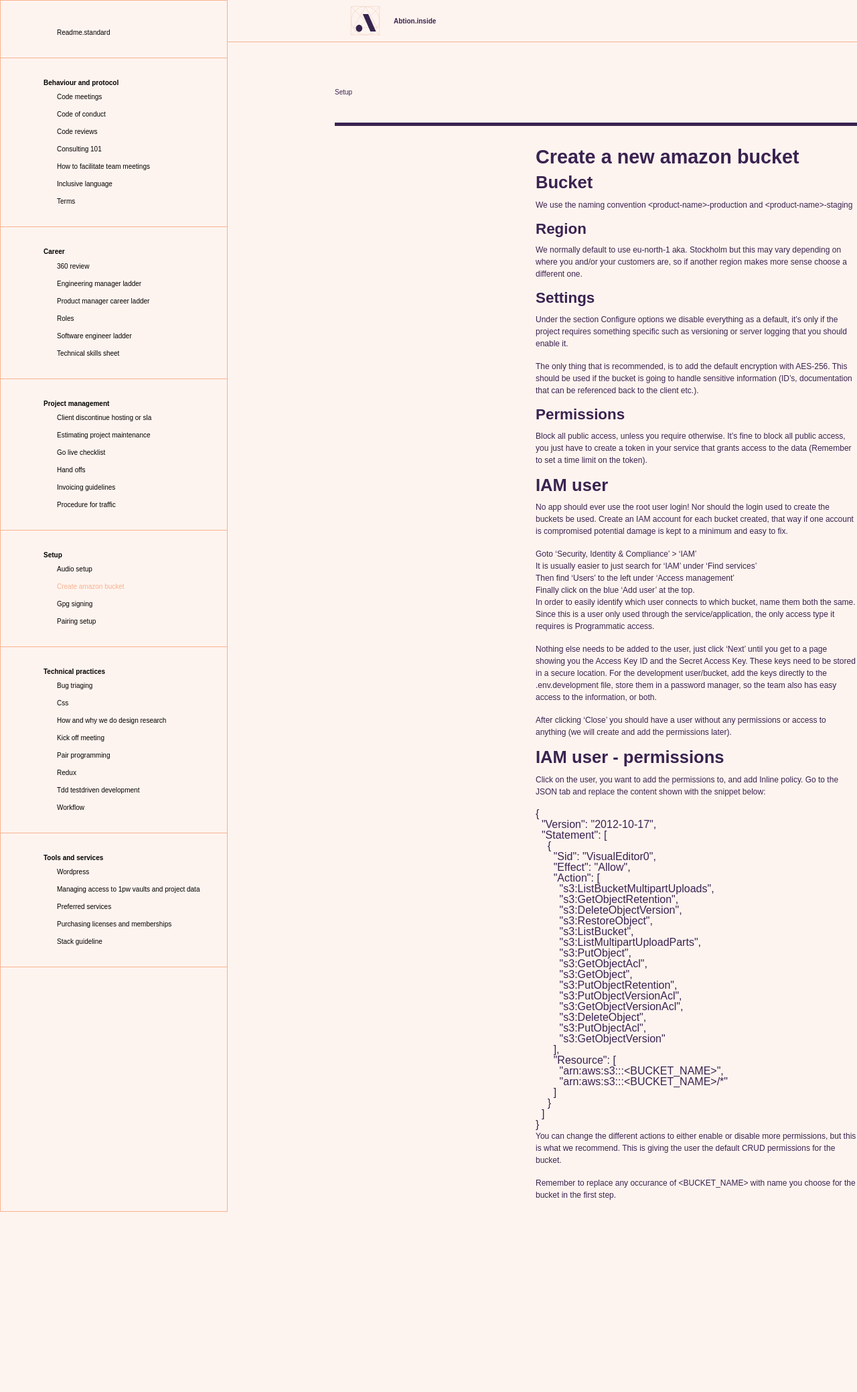
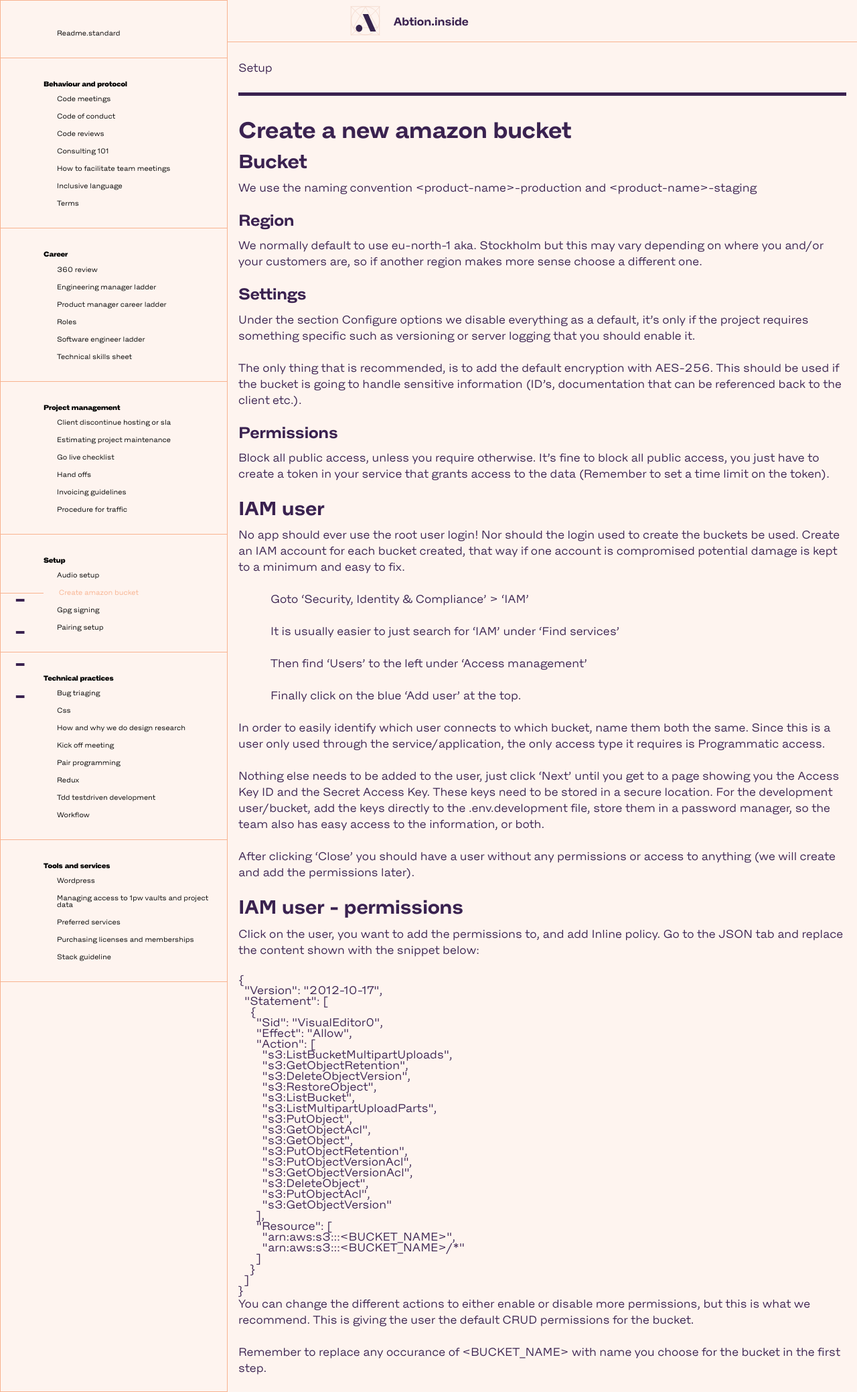
Before and after one commit to abtion/guidelines, a Jekyll site: the page built from setup/create_amazon_bucket.md, in a window 1280 px wide. Shown: the whole page at 67% size. Built offline with Jekyll 4.4.1, drawn with Linux system fonts in a browser that asks for light colours; some web fonts are replaced; our own code applies the rules of GitHub Pages for plain Markdown files; before the commit the page ends 1809 px from its top, so only the background shows below that.

Commit message:
WIP: WORK IN PROGRESS

```diff
--- /dev/null
+++ b/_includes/content.html
@@ -0,0 +1,8 @@
+<div class="content_wrapper">
+  <div class="content__head">
+    {{ page.dir | remove_first: "/" | split: "" | reverse | join: "" | remove_first: "/" | split: ""
+    | reverse | join: "" | replace: "_", " " | replace: "/", " / " | capitalize }}
+  </div>
+
+  <div class="content__body">{{ content }}</div>
+</div>
--- a/_layouts/default.html
+++ b/_layouts/default.html
@@ -5,17 +5,7 @@
     {%- include sidebar.html -%}
     <main>
       {%- include header.html -%}
-      <div class="wrapper">
-        <div class="content__head">
-          {{ page.dir | remove_first: "/" | split: "" | reverse | join: "" | remove_first: "/" | split:
-      "" | reverse | join: "" | replace: "_", " " | replace: "/", " / " | capitalize }}
-        </div>
-
-        <div class="content__body">
-          {{ content }}
-        </div>
-      </div>
+      {%- include content.html -%}
     </main>
-    <!-- {%- include footer.html -%} -->
   </body>
 </html>
--- a/_sass/custom/_base.scss
+++ b/_sass/custom/_base.scss
@@ -1,9 +1,3 @@
-// TODO: verify that this works if the user does not have it installed
-@font-face {
-  font-family: 'Hansen Grotesque';
-  src: url('/Hansen_Grotesque–Regular.ttf') format('truetype');
-}
-
 * {
   box-sizing: border-box;
 }
@@ -14,7 +8,7 @@ $theme-color-dark: darken($theme-color, 20%);
 $theme-color-contrast: #3a2250;
 
 $font-family: 'Hansen Grotesque', sans-serif;
-$font-size: 10px;
+$font-size: 16px;
 
 $margin-left: 160px;
 $margin-right: 140px;
@@ -44,7 +38,8 @@ h4,
 h5,
 h6 {
   font-family: $font-family;
-  font-weight: 700;
+  font-weight: 600;
+  line-height: 1.2;
   margin-bottom: 0.7rem;
 }
 
@@ -59,21 +54,22 @@ h4 {
   font-size: 1.4rem;
 }
 h3 {
-  font-size: 1.6rem;
+  font-size: 1.7rem;
 }
 
 h2 {
-  font-size: 1.8rem;
+  font-size: 2rem;
 }
 
 h1 {
-  font-size: 2rem;
+  font-size: 2.4rem;
 }
 
 li,
 p {
-  font-size: 12px;
+  font-size: $font-size;
   line-height: 1.5;
+  margin-bottom: 1.5rem;
 }
 
 a {
@@ -86,3 +82,13 @@ main {
   display: block;
   width: 100%;
 }
+
+sidebar {
+  display: none;
+}
+
+@media (min-width: 600px) {
+  sidebar {
+    display: block;
+  }
+}
--- a/_sass/custom/_content.scss
+++ b/_sass/custom/_content.scss
@@ -1,35 +1,50 @@
-$wrapper-width: 800px;
-$content-body-width: 480px;
+$wrapper-width: 100%;
+$wrapper-margin-left: 0px;
+$wrapper-margin-right: $wrapper-margin-left;
 
-.wrapper {
-  max-width: $wrapper-width;
-  margin-left: $margin-left;
+$content-body-width: 100%;
+
+@media (min-width: 600px) {
+  $wrapper-width: 800px;
+  $wrapper-margin-left: 100%;
+  $wrapper-margin-right: 100%;
+
+  $content-body-width: 480px;
+}
+
+.content_wrapper {
+  width: $wrapper-width;
+  margin-left: $wrapper-margin-left;
+  margin-right: $wrapper-margin-right;
+  padding: 0 1rem;
 }
 
 .content__head {
+  display: flex;
+  align-items: center;
   border-bottom: 5px solid $theme-color-contrast;
-  padding-top: 70px;
-  padding-bottom: 40px;
   font-size: $font-size;
+  height: 80px;
 }
 
 .content__body {
+  width: $content-body-width;
+  white-space: wrap;
+  overflow: hidden;
+  text-overflow: ellipsis;
   float: right;
-  padding-top: 2rem;
-  margin-left: $margin-left;
 
-  max-width: 480px;
+  li {
+    padding-left: 3rem;
 
-  h1 {
-    position: absolute;
-    left: $sidebar-width + $margin-left;
-    max-width: $wrapper-width - $content-body-width;
-    text-align: left;
-    font-size: $font-size * 4;
-  }
-
-  p {
-    margin-bottom: 1rem;
+    &::before {
+      content: '\2501';
+      font-weight: 600;
+      font-size: 1.2rem;
+      position: absolute;
+      font-size: 1.2rem;
+      left: 1.5rem;
+    }
   }
 
   img {
@@ -37,4 +52,27 @@ $content-body-width: 480px;
     float: right;
     margin-bottom: 1rem;
   }
+
+  h1 {
+    margin: 2.3rem 0;
+  }
 }
+
+@media (min-width: 600px) {
+  .content_wrapper {
+    max-width: $wrapper-width;
+  }
+
+  .content__body {
+    float: right;
+    padding-top: 2rem;
+    margin-left: $margin-left;
+
+    h1 {
+      position: absolute;
+      left: $sidebar-width + $margin-left;
+      // max-width: $wrapper-width - $content-body-width;
+      text-align: left;
+    }
+  }
+}
--- a/_sass/custom/_sidebar.scss
+++ b/_sass/custom/_sidebar.scss
@@ -27,5 +27,16 @@ sidebar {
     &.active {
       color: $theme-color-dark;
     }
+    &.active:before {
+      background-color: $theme-color-dark;
+      content: '';
+      display: inline-block;
+      height: 1px;
+      position: relative;
+      vertical-align: middle;
+      width: 50%;
+      right: 20px;
+      margin-left: -50%;
+    }
   }
 }
--- /dev/null
+++ b/_sass/fonts/hansen-grotesque.scss
@@ -0,0 +1,17 @@
+@font-face {
+  font-family: 'Hansen Grotesque';
+  src: url('fonts/hansen-grotesque-400.ttf') format('truetype');
+  font-weight: 400;
+}
+
+@font-face {
+  font-family: 'Hansen Grotesque';
+  src: url('fonts/hansen-grotesque-600.ttf') format('truetype');
+  font-weight: 600;
+}
+
+@font-face {
+  font-family: 'Hansen Grotesque';
+  src: url('fonts/hansen-grotesque-700.ttf') format('truetype');
+  font-weight: 700;
+}
--- a/assets/main.scss
+++ b/assets/main.scss
@@ -2,4 +2,5 @@
 # Only the main Sass file needs front matter (the dashes are enough)
 ---
 
+@import 'fonts/hansen-grotesque';
 @import 'custom';
```
Also changed, not shown: assets/fonts/hansen-grotesque-400.ttf (renamed from _sass/Hansen_Grotesque–Regular.ttf), assets/fonts/hansen-grotesque-600.ttf (added), assets/fonts/hansen-grotesque-700.ttf (added).
